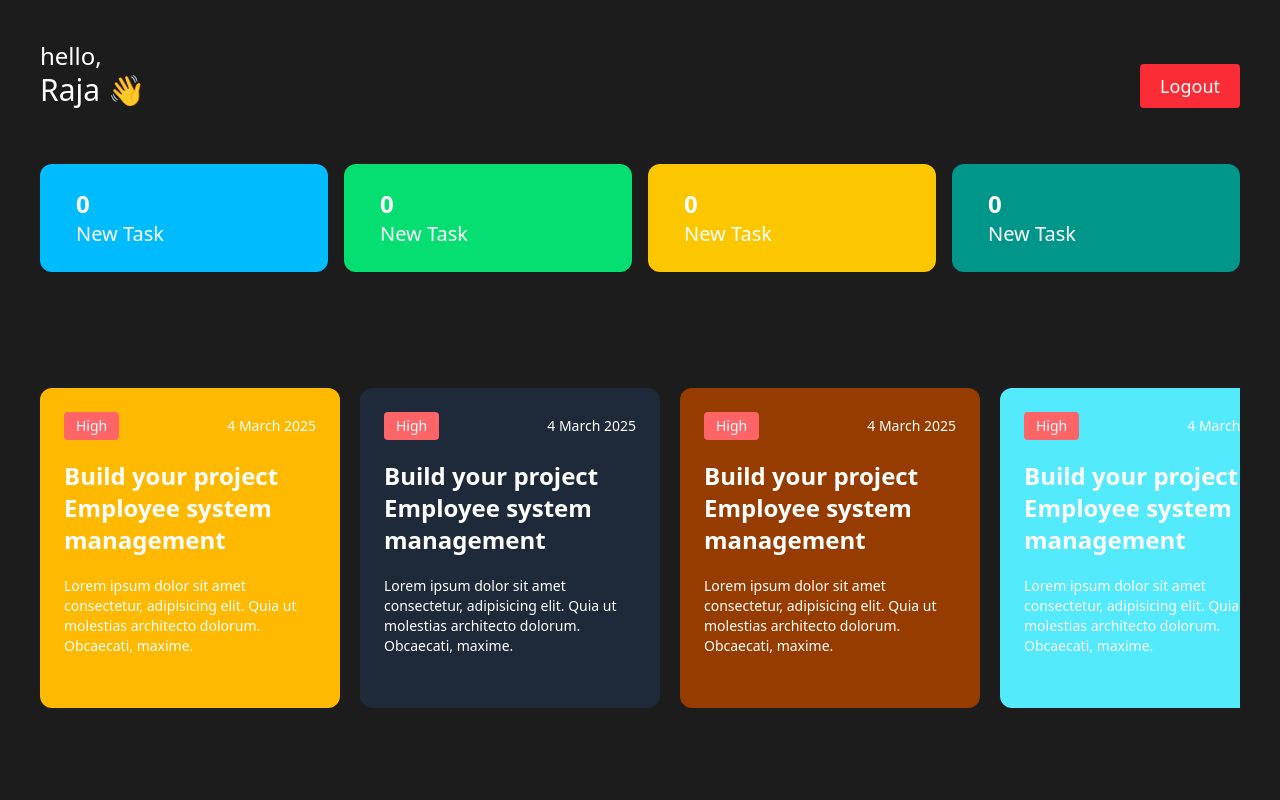
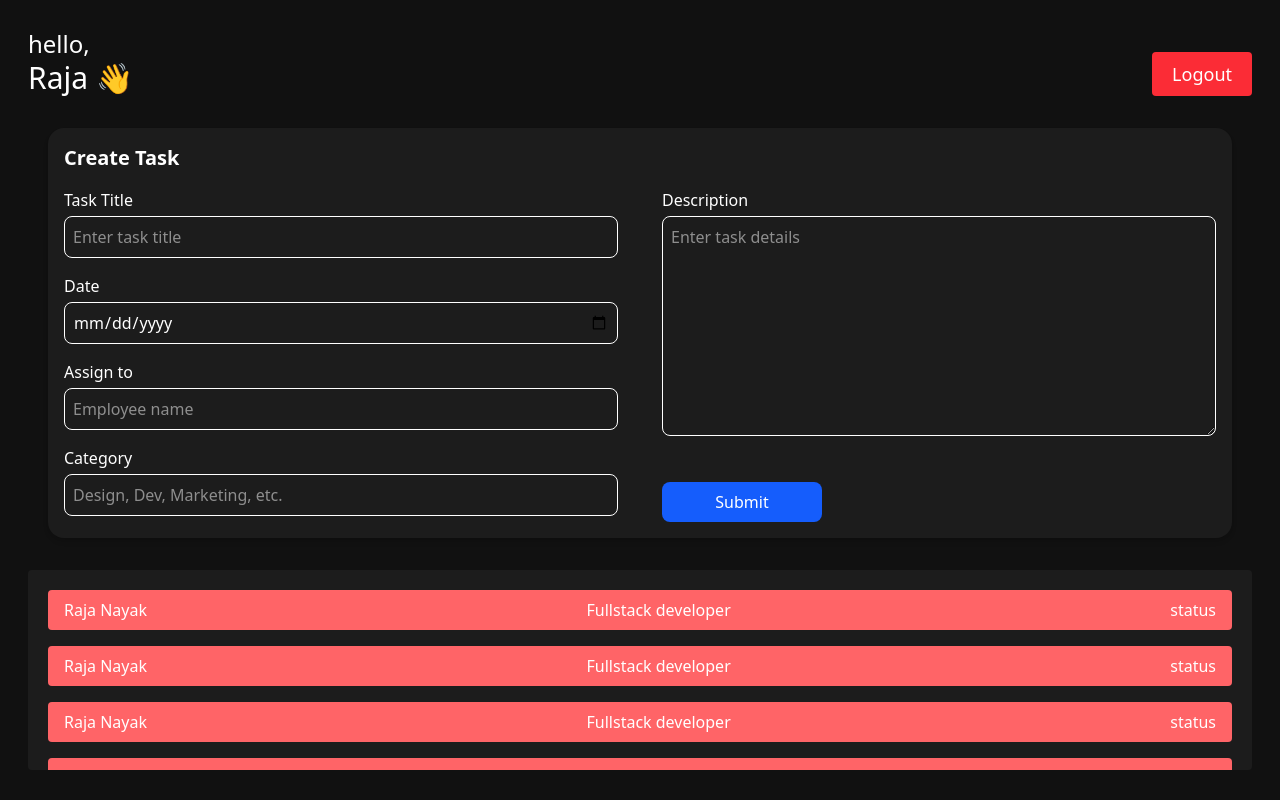
Before and after one commit to rajaNayak123/SmartTaskManager, a React (Vite) app: page / in a window 1280 px wide. Built offline with nearby package versions, Linux system fonts and the light colour scheme.

Commit message:
complete Adminedashboard

```diff
--- a/src/App.jsx
+++ b/src/App.jsx
@@ -1,12 +1,14 @@
 import React from 'react'
 import Login from './components/Auth/Login.jsx'
 import EmployeeDashboard from './components/Dashboard/EmployeeDashboard.jsx'
+import AdminDashboard from './components/Dashboard/AdminDashboard.jsx'
 
 const App = () => {
   return (
     <>
     {/* <Login/> */}
-    <EmployeeDashboard/>
+    {/* <EmployeeDashboard/> */}
+    <AdminDashboard/>
     </>
   )
 }
--- a/src/components/Dashboard/AdminDashboard.jsx
+++ b/src/components/Dashboard/AdminDashboard.jsx
@@ -0,0 +1,16 @@
+import React from "react";
+import Header from "../Others/Header";
+import CreateTask from "../Others/CreateTask.jsx";
+import AllTaskList from "../Others/AllTaskList";
+
+const AdminDashboard = () => {
+  return (
+    <div className="h-screen w-full p-7">
+      <Header />
+      <CreateTask/>
+      <AllTaskList/>
+    </div>
+  );
+};
+
+export default AdminDashboard;
--- /dev/null
+++ b/src/components/Others/AllTaskList.jsx
@@ -0,0 +1,50 @@
+import React from 'react'
+
+const AllTaskList = () => {
+  return (
+    <div className='bg-[#1c1c1c] p-5 rounded mt-3 h-50 overflow-auto'>
+        <div className='bg-red-400 py-2 px-4 mb-4 flex justify-between rounded'>
+            <h2>Raja Nayak</h2>
+            <h3>Fullstack developer</h3>
+            <h5>status</h5>
+        </div>
+        <div className='bg-red-400 py-2 px-4 mb-4 flex justify-between rounded'>
+            <h2>Raja Nayak</h2>
+            <h3>Fullstack developer</h3>
+            <h5>status</h5>
+        </div>
+        <div className='bg-red-400 py-2 px-4 mb-4 flex justify-between rounded'>
+            <h2>Raja Nayak</h2>
+            <h3>Fullstack developer</h3>
+            <h5>status</h5>
+        </div>
+        <div className='bg-red-400 py-2 px-4 mb-4 flex justify-between rounded'>
+            <h2>Raja Nayak</h2>
+            <h3>Fullstack developer</h3>
+            <h5>status</h5>
+        </div>
+        <div className='bg-red-400 py-2 px-4 mb-4 flex justify-between rounded'>
+            <h2>Raja Nayak</h2>
+            <h3>Fullstack developer</h3>
+            <h5>status</h5>
+        </div>
+        <div className='bg-red-400 py-2 px-4 mb-4 flex justify-between rounded'>
+            <h2>Raja Nayak</h2>
+            <h3>Fullstack developer</h3>
+            <h5>status</h5>
+        </div>
+        <div className='bg-red-400 py-2 px-4 mb-4 flex justify-between rounded'>
+            <h2>Raja Nayak</h2>
+            <h3>Fullstack developer</h3>
+            <h5>status</h5>
+        </div>
+        <div className='bg-red-400 py-2 px-4 mb-4 flex justify-between rounded'>
+            <h2>Raja Nayak</h2>
+            <h3>Fullstack developer</h3>
+            <h5>status</h5>
+        </div>
+    </div>
+  )
+}
+
+export default AllTaskList
--- /dev/null
+++ b/src/components/Others/CreateTask.jsx
@@ -0,0 +1,71 @@
+import React from "react";
+
+const CreateTask = () => {
+  return (
+    <>
+      <div className="p-5 mt-3 rounded">
+        <form class="w-full mx-auto p-4 bg-[#1c1c1c] rounded-2xl shadow-md">
+          <h2 class="text-xl font-semibold text-gray-700 mb-4">Create Task</h2>
+
+          <div class="flex gap-5 space-x-6">
+            <div class="w-1/2 space-y-4">
+              <div>
+                <label class="block text-gray-600 font-medium">
+                  Task Title
+                </label>
+                <input
+                  type="text"
+                  class="w-full p-2 mt-1 border rounded-lg focus:ring focus:ring-blue-300 outline-none"
+                  placeholder="Enter task title"
+                />
+              </div>
+
+              <div>
+                <label class="block text-gray-600 font-medium">Date</label>
+                <input
+                  type="date"
+                  class="w-full p-2 mt-1 border rounded-lg focus:ring focus:ring-blue-300 outline-none"
+                />
+              </div>
+
+              <div>
+                <label class="block text-gray-600 font-medium">Assign to</label>
+                <input
+                  type="text"
+                  class="w-full p-2 mt-1 border rounded-lg focus:ring focus:ring-blue-300 outline-none"
+                  placeholder="Employee name"
+                />
+              </div>
+
+              <div>
+                <label class="block text-gray-600 font-medium">Category</label>
+                <input
+                  type="text"
+                  class="w-full p-2 mt-1 border rounded-lg focus:ring focus:ring-blue-300 outline-none"
+                  placeholder="Design, Dev, Marketing, etc."
+                />
+              </div>
+            </div>
+
+            <div class="w-1/2">
+              <label class="block text-gray-600 font-medium">Description</label>
+              <textarea
+                class="h-55 w-full p-2 mt-1 border rounded-lg focus:ring focus:ring-blue-300 outline-none"
+                rows="6"
+                placeholder="Enter task details"
+              ></textarea>
+              <button
+                type="submit"
+                class="w-40 cursor-pointer bg-blue-600 text-white py-2 mt-10 rounded-lg hover:bg-blue-700 transition"
+              >
+                Submit
+              </button>
+            </div>
+          </div>
+        </form>
+      </div>
+    </>
+  );
+};
+
+export default CreateTask;
```
